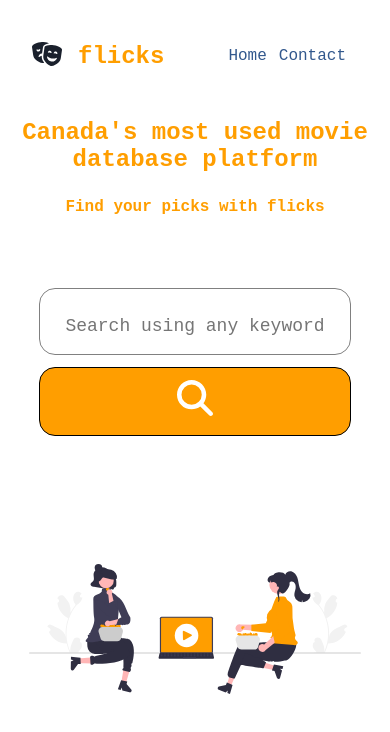
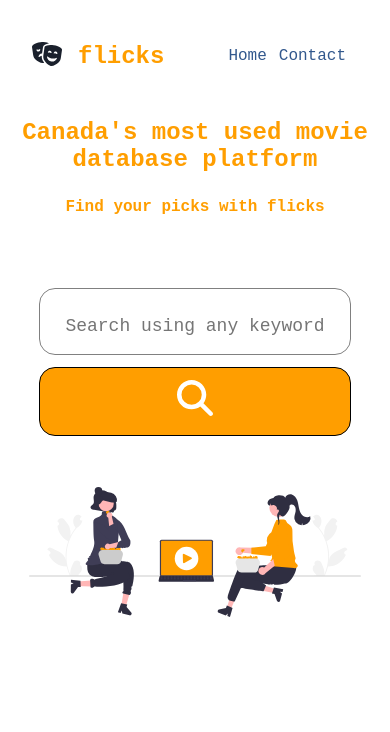
Before and after one commit to kavindaweerakoon/flicks-react-project, a React (Create React App) app: page / in a window 390 px wide. Shown: the top 732 px of the page. Built offline with nearby package versions, Linux system fonts and the light colour scheme.

Commit message:
5/10/2022

```diff
--- a/public/index.html
+++ b/public/index.html
@@ -24,7 +24,7 @@
       work correctly both with client-side routing and a non-root public URL.
       Learn how to configure a non-root public URL by running `npm run build`.
     -->
-    <title>Flicks by KW </title>
+    <title>Flicks by KW</title>
   </head>
   <body>
     <noscript>You need to enable JavaScript to run this app.</noscript>
--- a/src/index.css
+++ b/src/index.css
@@ -689,10 +689,6 @@ button {
 
   }
 
-  .image--wrapper {
-    margin-top: 45%;
-  }
-
   .nav__link {
     font-size: 16px;
     margin-right: 12px;
```
